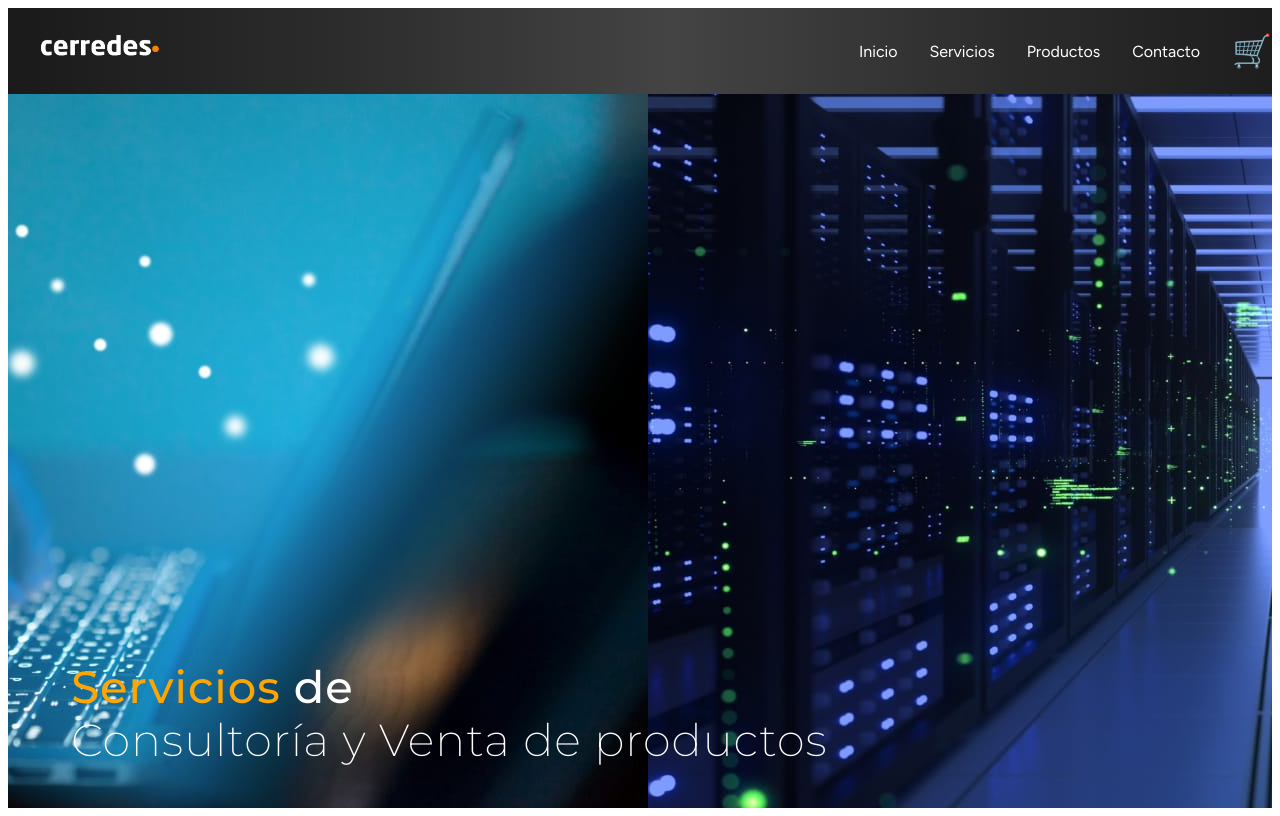
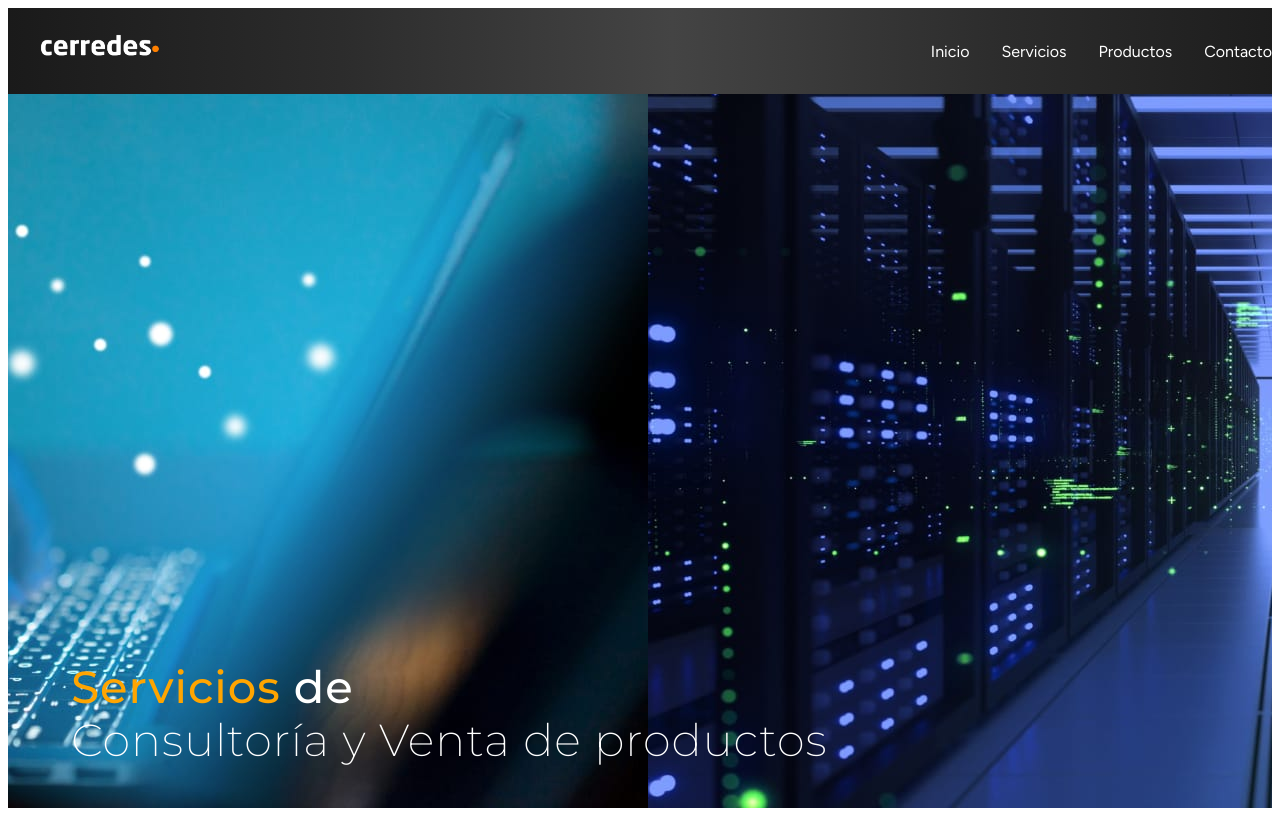
Before and after one commit to CristianCerpa/cerredes-landing-V3, a Next.js app: page / in a window 1280 px wide. Built offline with nearby package versions, Linux system fonts and the light colour scheme.

Commit message:
Update index.js

```diff
--- a/pages/index.js
+++ b/pages/index.js
@@ -100,7 +100,6 @@ export default function Home() {
 </ul>
 
           {/* Carrito de compras */}
-          <div style={{ fontSize: "2rem", color: "#ff6600", cursor: "pointer" }}>🛒</div>
         </nav>
       </header>
 
```
